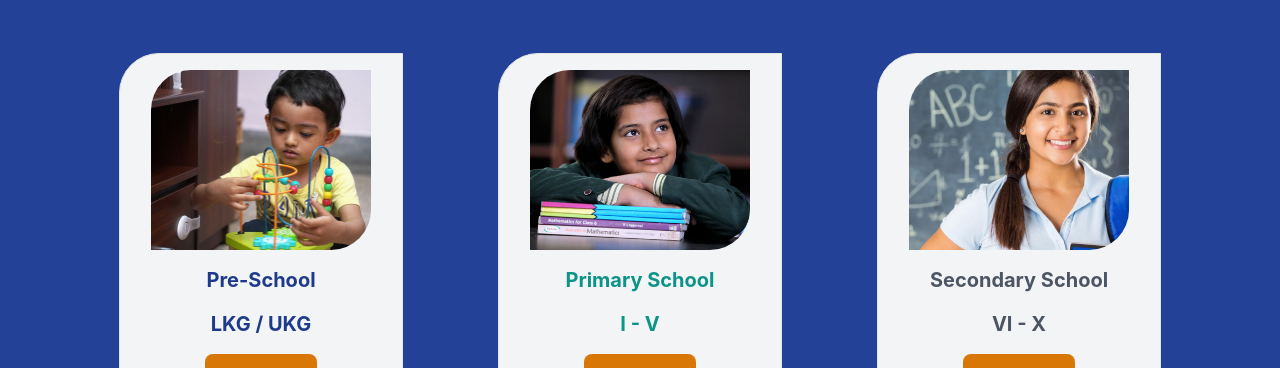
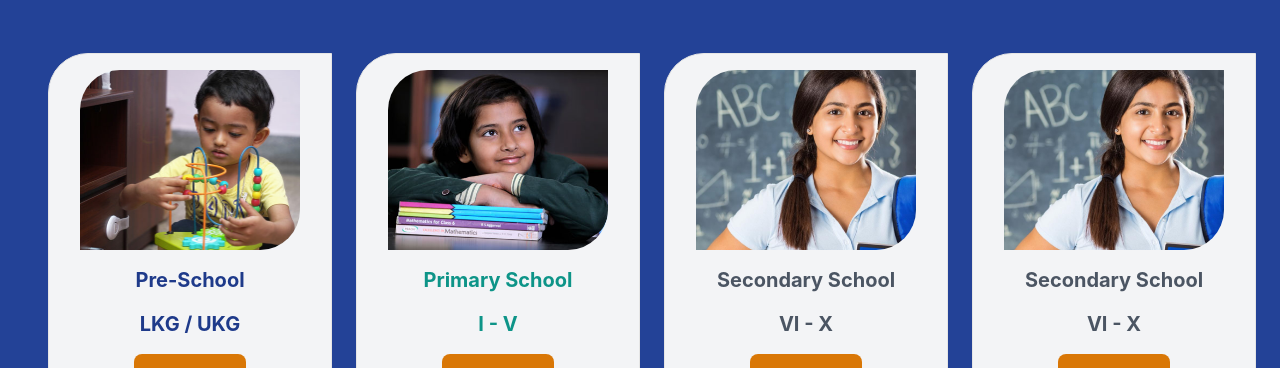
Before and after one commit to Ajoy-paul11/MS_International_School, a React (Vite) app: page /programme in a window 1280 px wide. Shown: the part 584-952 px from the top of the page. Built offline with nearby package versions, Linux system fonts and the light colour scheme.

Commit message:
refactor Navbar and Principal components; update dropdown order and rename title to 'Governing Body'; enhance Programme component with additional ProgrammeCard and descriptive content.

```diff
--- a/src/components/Navbar.jsx
+++ b/src/components/Navbar.jsx
@@ -66,7 +66,7 @@ function Navbar() {
   const navItems = [
     {
       title: "About Us",
-      dropdownItems: ["Governing Body", "Overview", "Chairman", "Faculty"],
+      dropdownItems: ["Overview", "Governing Body", "Chairman", "Faculty"],
     },
     { title: "Facilities" },
     { title: "Programme" },
--- a/src/components/Principal.jsx
+++ b/src/components/Principal.jsx
@@ -17,7 +17,7 @@ function Principal() {
               <div className=" flex justify-center items-center gap-4">
                 <div className="w-2 h-10 cta-color"></div>
                 <h2 className=" text-2xl xl:text-3xl cta-text-color font-bold">
-                  PRINCIPAL
+                  GOVERNING BODY
                 </h2>
               </div>
             </div>
--- a/src/components/Programme.jsx
+++ b/src/components/Programme.jsx
@@ -70,6 +70,15 @@ function Programme() {
               setOpenContent={setOpenContent}
               openContent={openContent}
             />
+            <ProgrammeCard
+              pic={secondarySchool}
+              phase={"Secondary School"}
+              standard={"VI - X"}
+              classname={"text-[#4B5563]"}
+              bgbutton={"secondary-school"}
+              setOpenContent={setOpenContent}
+              openContent={openContent}
+            />
           </div>
           <div className=" container mx-auto flex flex-col justify-evenly items-center gap-6 cta-text-color">
             {openContent && (
@@ -79,6 +88,9 @@ function Programme() {
                 </h3>
                 <h3 className=" w-[260px] xl:w-[290px] my-2 text-2xl font-bold">
                   Primary Grade I-V
+                </h3>
+                <h3 className=" w-[260px] xl:w-[290px] my-2 text-2xl font-bold ">
+                  Secondary School VI- X
                 </h3>
                 <h3 className=" w-[260px] xl:w-[290px] my-2 text-2xl font-bold ">
                   Secondary School VI- X
@@ -119,6 +131,16 @@ function Programme() {
                     <li type="circle">Honing life skills</li>
                     <li type="circle">Academic excellence</li>
                   </ul>
+                </div>
+                <div className=" w-[260px] xl:w-[290px] text-lg lg:text-xl">
+                  Our Primary classes focus on a hands-on, multi-disciplinary
+                  and multi-sensory instructional approach that focuses on
+                  nurturing our student’s creativity, imagination and
+                  interpersonal & social skills. Our teachers are able to
+                  maximize teaching & learning through one-on-one teaching to
+                  provide the best teaching to kids. These years are focused on
+                  inquiry and wonder, which are vital components of becoming
+                  life-long learners.
                 </div>
               </div>
             )}
@@ -169,6 +191,21 @@ function Programme() {
                   <li type="circle">Academic excellence</li>
                 </ul>
               </div>
+              <div className=" space-y-4">
+                <h3 className="  my-2 text-2xl font-bold ">
+                  Secondary School VI- X
+                </h3>
+                <div className=" text-lg lg:text-xl">
+                  Our Primary classes focus on a hands-on, multi-disciplinary
+                  and multi-sensory instructional approach that focuses on
+                  nurturing our student’s creativity, imagination and
+                  interpersonal & social skills. Our teachers are able to
+                  maximize teaching & learning through one-on-one teaching to
+                  provide the best teaching to kids. These years are focused on
+                  inquiry and wonder, which are vital components of becoming
+                  life-long learners.
+                </div>
+              </div>
             </div>
           </div>
         </div>
```
